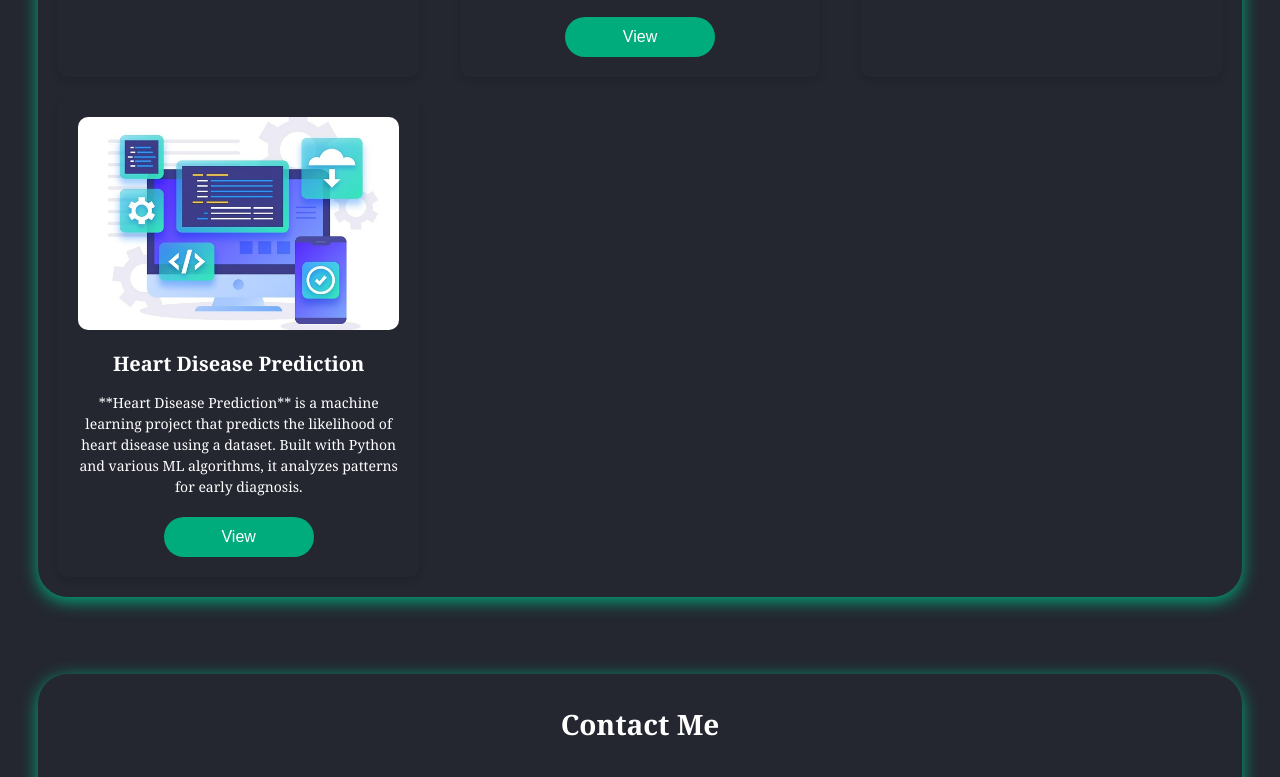
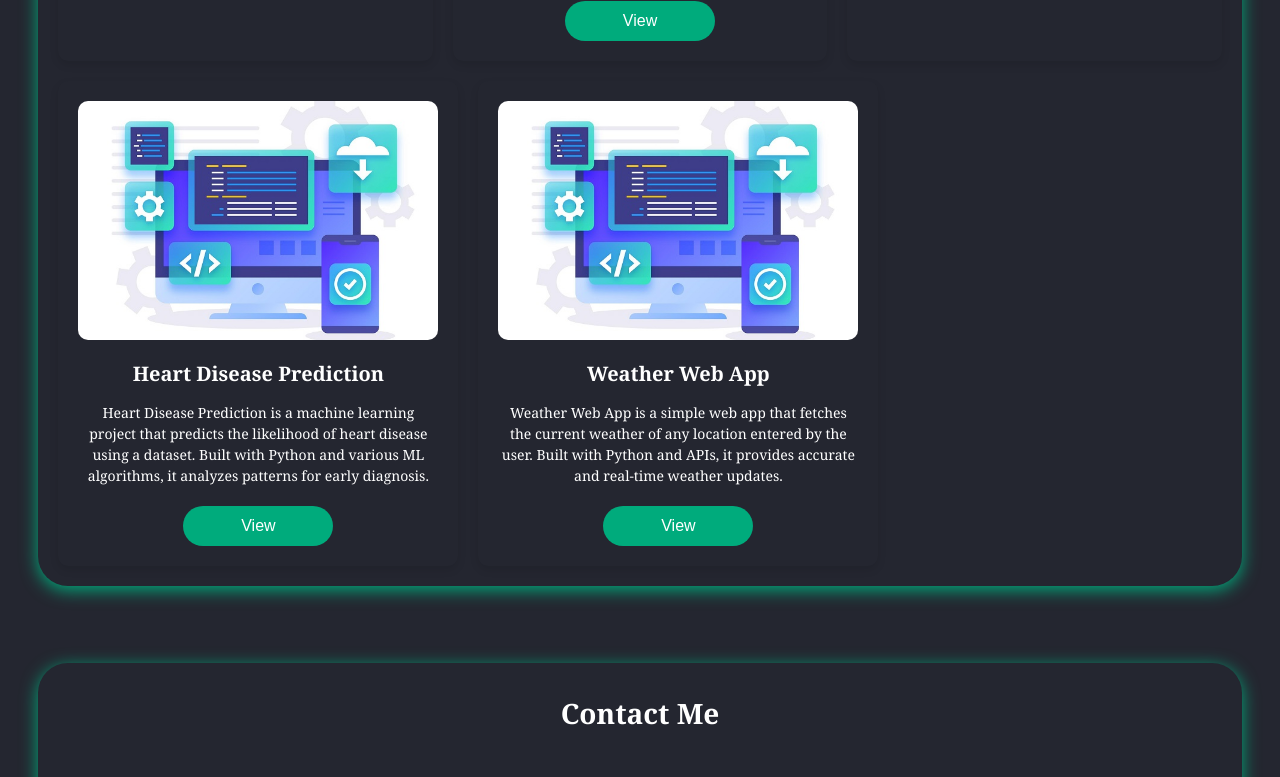
Before and after one commit to Krishal-Modi/My_portfolio, a plain HTML site: page index.html in a window 1280 px wide. Shown: the part 3581-4358 px from the top of the page. Drawn offline with nearby package versions, Linux system fonts and the light colour scheme.

Commit message:
Add files via upload

```diff
--- a/index.html
+++ b/index.html
@@ -227,8 +227,16 @@
         <div class="project-box">
             <img src="./resources/projects/projectdiag.jpg" alt="Project Image">
             <h3>Heart Disease Prediction</h3>
-            <p>**Heart Disease Prediction** is a machine learning project that predicts the likelihood of heart disease using a dataset. Built with Python and various ML algorithms, it analyzes patterns for early diagnosis.</p>
+            <p>Heart Disease Prediction is a machine learning project that predicts the likelihood of heart disease using a dataset. Built with Python and various ML algorithms, it analyzes patterns for early diagnosis.</p>
             <button><a href="https://github.com/Krishal-Modi/Heart_disease_prediction" target="_blank">View</a></button>
+        </div>
+
+        <!-- Box 5 -->
+        <div class="project-box">
+            <img src="./resources/projects/projectdiag.jpg" alt="Project Image">
+            <h3>Weather Web App</h3>
+            <p>Weather Web App is a simple web app that fetches the current weather of any location entered by the user. Built with Python and APIs, it provides accurate and real-time weather updates.</p>
+            <button><a href="https://github.com/Krishal-Modi/WeatherApp" target="_blank">View</a></button>
         </div>
 
     </div>
--- a/style.css
+++ b/style.css
@@ -544,8 +544,8 @@ background-color: black;
 .project-container {
     display: flex;
     flex-wrap: wrap;
-    justify-content: space-between;
-    gap: 20px;
+    justify-content: flex-start; /* Align items to the start of the row */
+    gap: 20px; /* Maintain the gap between the items */
     margin-top: 20px;
 }
 
@@ -559,7 +559,9 @@ background-color: black;
     text-align: center;
     box-shadow: 0 4px 8px rgba(0, 0, 0, 0.1);
     transition: transform 0.3s ease;
+    flex-grow: 1; /* Allow the box to grow if space is available */
 }
+
 
 .project-box:hover {
     transform: scale(1.05); /* Slightly zooms the box on hover */
```
